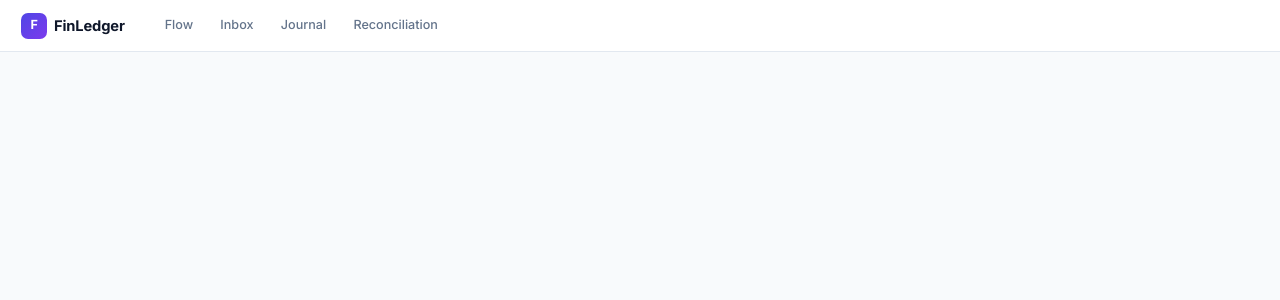
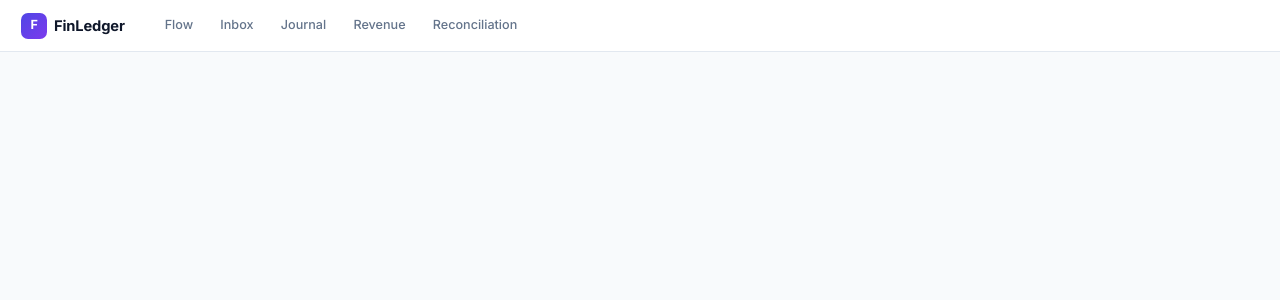
Before and after one commit to ypratap11/finledger, a Python web app: template core/src/finledger/ui/templates/base.html in a window 1280 px wide. Shown: the top 300 px of the page. Run offline with Jinja, Linux system fonts and the light colour scheme; the template is opened without the code that fills it, so the values that code supplies are empty.

Commit message:
feat(ui): editorial finance tokens + Fraunces + Revenue nav

```diff
--- a/core/src/finledger/ui/templates/base.html
+++ b/core/src/finledger/ui/templates/base.html
@@ -7,6 +7,7 @@
   <link rel="preconnect" href="https://fonts.googleapis.com">
   <link rel="preconnect" href="https://fonts.gstatic.com" crossorigin>
   <link href="https://fonts.googleapis.com/css2?family=Inter:wght@400;500;600;700&family=JetBrains+Mono:wght@400;500&display=swap" rel="stylesheet">
+  <link href="https://fonts.googleapis.com/css2?family=Fraunces:opsz,wght@9..144,400;9..144,500;9..144,700&display=swap" rel="stylesheet">
   <script src="https://unpkg.com/htmx.org@2.0.3"></script>
   <style>
     :root {
@@ -29,6 +30,14 @@
       --radius-sm: 6px;
       --shadow-sm: 0 1px 2px rgba(15, 23, 42, 0.04), 0 1px 3px rgba(15, 23, 42, 0.06);
       --shadow: 0 4px 12px rgba(15, 23, 42, 0.06), 0 1px 3px rgba(15, 23, 42, 0.04);
+      --paper: #faf8f3;
+      --ink-serif: #1c1917;
+      --rule: rgba(15, 23, 42, 0.12);
+      --rule-strong: rgba(15, 23, 42, 0.25);
+      --money-recognized: #1a4d3a;
+      --money-deferred: #c2410c;
+      --money-neutral: #78716c;
+      --display: 'Fraunces', 'Times New Roman', Georgia, serif;
     }
     * { box-sizing: border-box; }
     html, body { margin: 0; padding: 0; background: var(--bg); color: var(--ink); font-family: 'Inter', system-ui, -apple-system, sans-serif; font-size: 14px; line-height: 1.5; -webkit-font-smoothing: antialiased; }
@@ -217,6 +226,7 @@
     <a href="/flow" {% if active == "flow" %}class="active"{% endif %}>Flow</a>
     <a href="/" {% if active == "inbox" %}class="active"{% endif %}>Inbox</a>
     <a href="/journal" {% if active == "journal" %}class="active"{% endif %}>Journal</a>
+    <a href="/revrec" {% if active == "revrec" %}class="active"{% endif %}>Revenue</a>
     <a href="/recon" {% if active == "recon" %}class="active"{% endif %}>Reconciliation</a>
   </div>
 </nav>
```
